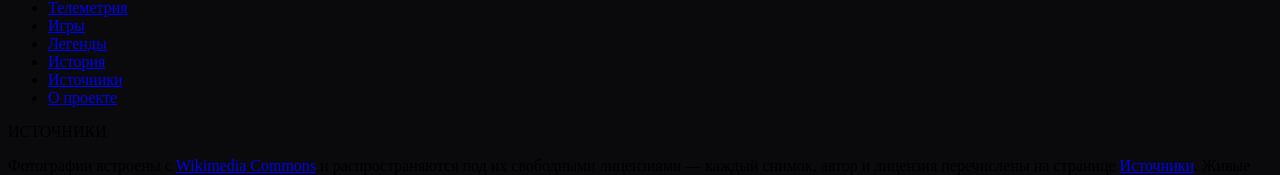
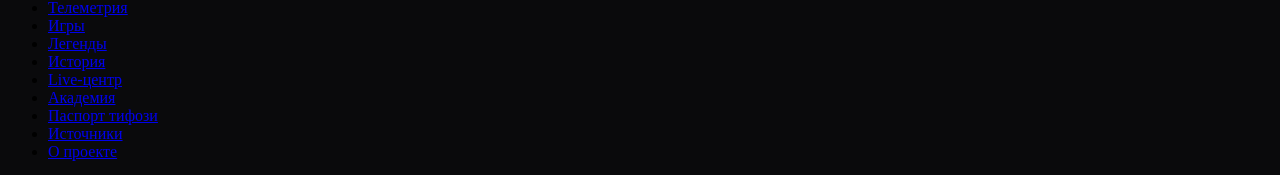
Before and after one commit to imaO0O/ferrari-strategy, a React (Vite) app: page /dashboard in a window 1280 px wide. Shown: the part 2056-2231 px from the top of the page. Built offline with nearby package versions, Linux system fonts and the light colour scheme; no server answers; the HTML template or start-up script is replaced by a standard one.

Commit message:
Маршруты новых разделов, ссылки в футере и на Дашборде, обновлённый sitemap

```diff
--- a/src/App.jsx
+++ b/src/App.jsx
@@ -20,6 +20,11 @@ const Legends = lazy(() => import("./pages/Legends"));
 const Heritage = lazy(() => import("./pages/Heritage"));
 const Credits = lazy(() => import("./pages/Credits"));
 const About = lazy(() => import("./pages/About"));
+const Live = lazy(() => import("./pages/Live"));
+const Academy = lazy(() => import("./pages/Academy"));
+const Passport = lazy(() => import("./pages/Passport"));
+const DriverProfile = lazy(() => import("./pages/DriverProfile"));
+const TeamProfile = lazy(() => import("./pages/TeamProfile"));
 const NotFound = lazy(() => import("./pages/NotFound"));
 
 function PageLoader() {
@@ -75,6 +80,11 @@ export default function App() {
               <Route path="/heritage" element={<Heritage />} />
               <Route path="/credits" element={<Credits />} />
               <Route path="/about" element={<About />} />
+              <Route path="/live" element={<Live />} />
+              <Route path="/academy" element={<Academy />} />
+              <Route path="/passport" element={<Passport />} />
+              <Route path="/driver/:driverId" element={<DriverProfile />} />
+              <Route path="/team/:constructorId" element={<TeamProfile />} />
               <Route path="*" element={<NotFound />} />
             </Routes>
           </AnimatePresence>
--- a/src/components/Footer.jsx
+++ b/src/components/Footer.jsx
@@ -25,6 +25,9 @@ export default function Footer() {
             <li><Link className="transition-colors hover:text-rosso" to="/games">Игры</Link></li>
             <li><Link className="transition-colors hover:text-rosso" to="/legends">Легенды</Link></li>
             <li><Link className="transition-colors hover:text-rosso" to="/heritage">История</Link></li>
+            <li><Link className="transition-colors hover:text-rosso" to="/live">Live-центр</Link></li>
+            <li><Link className="transition-colors hover:text-rosso" to="/academy">Академия</Link></li>
+            <li><Link className="transition-colors hover:text-rosso" to="/passport">Паспорт тифози</Link></li>
             <li><Link className="transition-colors hover:text-rosso" to="/credits">Источники</Link></li>
             <li><Link className="transition-colors hover:text-rosso" to="/about">О проекте</Link></li>
           </ul>
--- a/src/components/games/Achievements.jsx
+++ b/src/components/games/Achievements.jsx
@@ -53,7 +53,10 @@ export default function Achievements() {
       <div className="mb-5 flex flex-wrap items-baseline justify-between gap-2">
         <h2 className="text-2xl font-black uppercase italic">Достижения</h2>
         <span className="font-digits text-sm text-dim">
-          {earnedCount}/{BADGES.length} открыто
+          {earnedCount}/{BADGES.length} открыто ·{" "}
+          <a className="underline decoration-rosso underline-offset-4 transition-colors hover:text-white" href="/passport">
+            паспорт тифози
+          </a>
         </span>
       </div>
       <div className="grid gap-3 sm:grid-cols-2 lg:grid-cols-4">
--- a/src/pages/Dashboard.jsx
+++ b/src/pages/Dashboard.jsx
@@ -354,11 +354,12 @@ export default function Dashboard() {
 
           {/* ПЛИТКИ-ССЫЛКИ */}
           <section className="border-t border-line">
-            <div className="mx-auto grid max-w-7xl gap-5 px-5 py-16 sm:grid-cols-3">
+            <div className="mx-auto grid max-w-7xl gap-5 px-5 py-16 sm:grid-cols-2 lg:grid-cols-4">
               {[
-                { to: "/", label: "Скудерия", sub: "Всё о Ferrari" },
+                { to: "/live", label: "Live-центр", sub: "Второй экран уик-энда" },
                 { to: "/telemetry", label: "Телеметрия", sub: "Реплей гонки и радио" },
                 { to: "/games", label: "Игры", sub: "Реакция · Пит-стоп · Викторина · Трассы" },
+                { to: "/academy", label: "Академия", sub: "Формула-1 за 15 минут" },
               ].map(({ to, label, sub }, i) => (
                 <Reveal key={to} delay={i * 0.08}>
                   <Link
```
Also changed, not shown: 1 other file (tests, documents, lock files or other folders).
